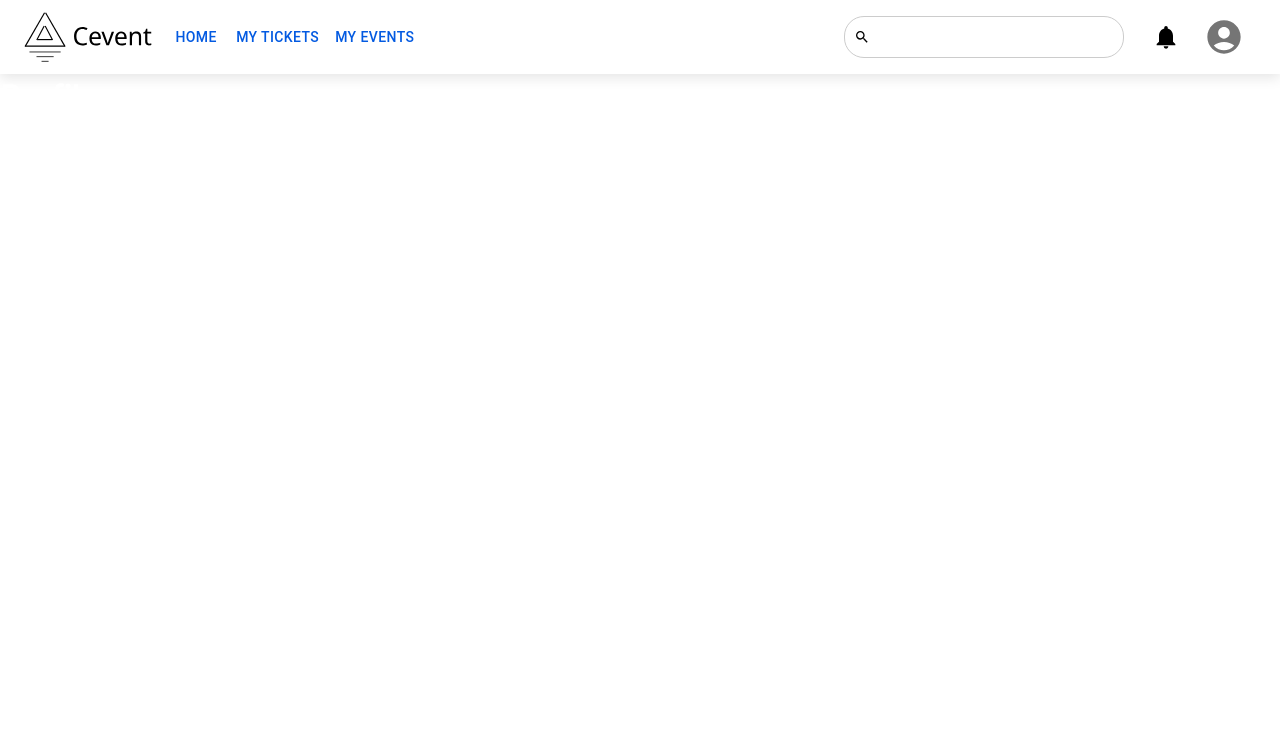
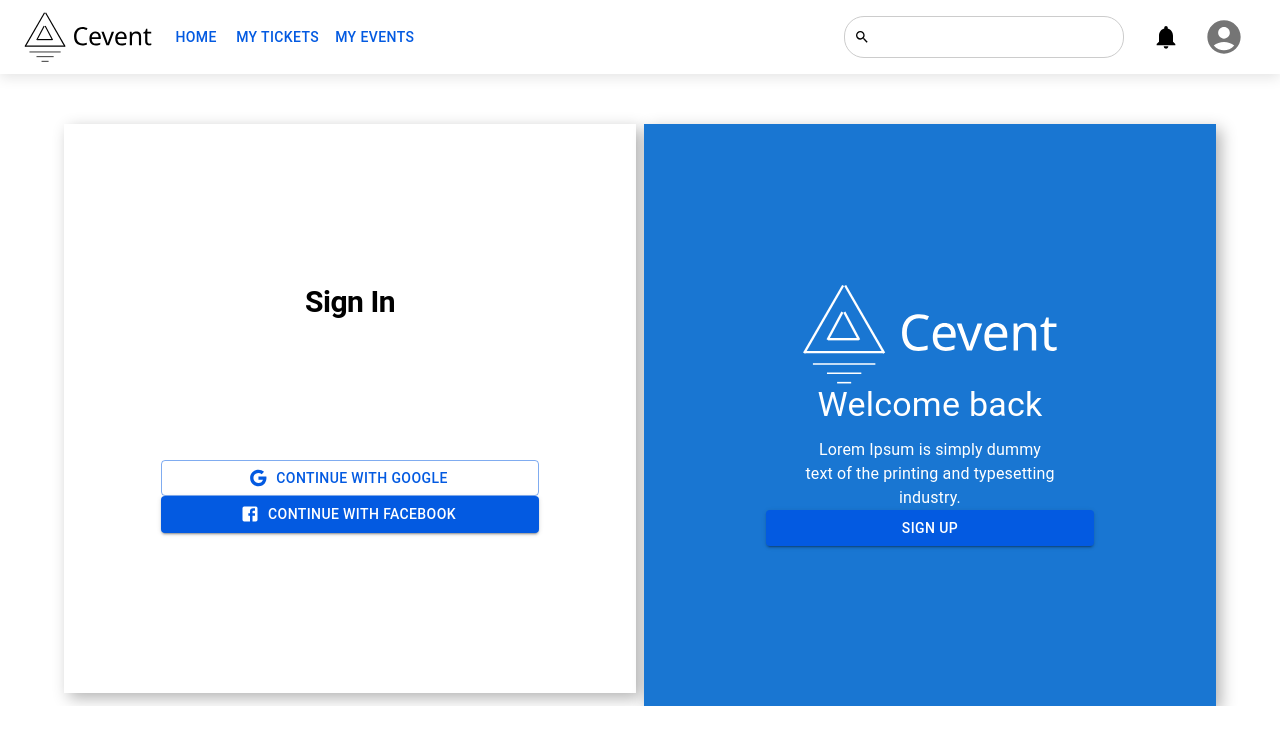
Before and after one commit to sofdev6-02-2024/Solidarios, a Next.js app in the folder apps/cevent_frontend/: page /profile in a window 1280 px wide. Shown: the top 744 px of the page. Built offline with nearby package versions, Linux system fonts and the light colour scheme.

Commit message:
feat: Added sign in and sign up widnows

```diff
--- a/apps/cevent_frontend/src/app/profile/page.tsx
+++ b/apps/cevent_frontend/src/app/profile/page.tsx
@@ -1,7 +1,44 @@
+import React from 'react';
+import { Typography, Button, Container, Grid, Box } from '@mui/material';
+import FacebookIcon from '@mui/icons-material/Facebook';
+import GoogleIcon from '@mui/icons-material/Google';
+import { AccountCircle } from '@mui/icons-material';
+import '@/styles/sign-auth/signin.css';
+
 export default function ProfilePage() {
   return (
-    <div>
-      <h1>Profile</h1>
-    </div>
+    <Container className="container">
+      <Grid container spacing={1}>
+        <Grid item xs={12} md={6}>
+          <Box className="sign-in-box">
+            <Typography variant="h1" gutterBottom>
+              Sign In
+            </Typography>
+            <AccountCircle className="icon" />
+            <Button variant="outlined" startIcon={<GoogleIcon />} className="google-button">
+              Continue with Google
+            </Button>
+            <Button variant="contained" startIcon={<FacebookIcon />} className="facebook-button">
+              Continue with Facebook
+            </Button>
+          </Box>
+        </Grid>
+
+        <Grid item xs={12} md={6}>
+          <Box className="welcome-box">
+            <img src="/LogoCevent.svg" alt="logo" className="logo" />
+            <Typography variant="h4" gutterBottom>
+              Welcome back
+            </Typography>
+            <Typography variant="body1" className="welcome-text">
+              Lorem Ipsum is simply dummy text of the printing and typesetting industry.
+            </Typography>
+            <Button variant="contained" className="sign-up-button">
+              Sign Up
+            </Button>
+          </Box>
+        </Grid>
+      </Grid>
+    </Container>
   );
 }
--- /dev/null
+++ b/apps/cevent_frontend/src/styles/sign-auth/signin.css
@@ -0,0 +1,54 @@
+.container {
+    margin-top: 50px;
+  }
+
+  .sign-in-box, .welcome-box {
+    display: flex;
+    flex-direction: column;
+    align-items: center;
+    padding: 160px; /* equivalente a 20 * 8px en MUI */
+    box-shadow: 5px 5px 15px rgba(0, 0, 0, 0.3);
+  }
+
+  .sign-in-box .icon {
+    font-size: 130px;
+  }
+
+  .google-button {
+    width: 150%;
+    margin-bottom: 16px;
+    margin-top: 24px;
+    padding: 10px;
+    border-radius: 30px;
+  }
+
+  .facebook-button {
+    width: 150%;
+    background-color: #1877f2;
+    color: white;
+    padding: 10px;
+    border-radius: 30px;
+  }
+
+  .welcome-box {
+    background-color: #1976d2;
+    color: #fff;
+  }
+
+  .welcome-box .logo {
+    height: 100px;
+    filter: invert(1);
+  }
+
+  .sign-up-button {
+    background-color: #f0f0f0;
+    color: #000;
+    width: 130%;
+    border-radius: 30px;
+    margin-top: 20px;
+  }
+
+  .welcome-text {
+    margin-bottom: 20px;
+    text-align: center;
+  }
--- /dev/null
+++ b/apps/cevent_frontend/src/styles/sign-auth/signup.css
@@ -0,0 +1,53 @@
+.container {
+    margin-top: 50px;
+  }
+
+  .box-login {
+    display: flex;
+    flex-direction: column;
+    align-items: center;
+    padding: 88px; /* equivalente a 11 * 8px en MUI */
+    box-shadow: 5px 5px 15px rgba(0, 0, 0, 0.3);
+    border-radius: 16px;
+    background-color: #0e2148;
+    color: white;
+  }
+
+  .logo {
+    height: 100px;
+    filter: invert(1);
+  }
+
+  .sign-in-button {
+    background-color: #f0f0f0;
+    color: #000;
+    width: 80%;
+    border-radius: 30px;
+    margin-top: 20px;
+  }
+
+  .box-signup {
+    display: flex;
+    flex-direction: column;
+    align-items: center;
+    padding: 128px; /* equivalente a 16 * 8px en MUI */
+    box-shadow: 3px 3px 10px rgba(0, 0, 0, 0.2);
+    border-radius: 16px;
+    background-color: #f4f6f8;
+  }
+
+  .google-button {
+    width: 160%;
+    margin-bottom: 16px;
+    margin-top: 40px;
+    padding: 10px;
+    border-radius: 30px;
+  }
+
+  .facebook-button {
+    width: 160%;
+    background-color: #1877f2;
+    color: white;
+    padding: 10px;
+    border-radius: 30px;
+  }
```
Also changed, not shown: apps/cevent_frontend/src/app/create_event/page.tsx (+46 -4 lines).
